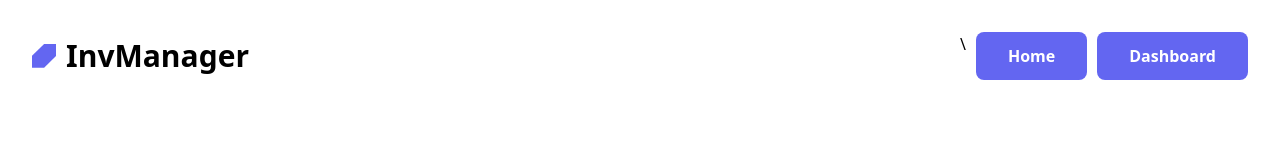
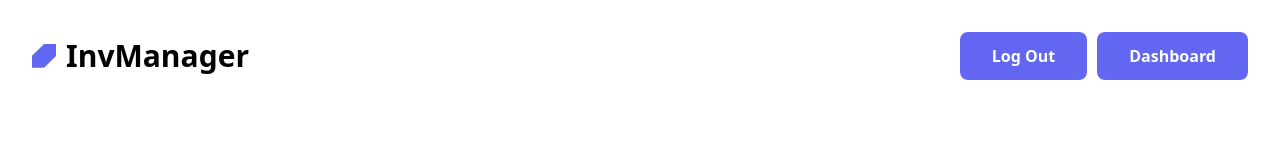
Before and after one commit to ChirayuSahu/inventoryManager, a Next.js app: page / in a window 1280 px wide. Shown: the top 160 px of the page. Built offline with nearby package versions, Linux system fonts and the light colour scheme; no server answers; sample sign-in values are in the browser's storage.

Commit message:
updated handleLogout function

```diff
--- a/app/components/navbar.tsx
+++ b/app/components/navbar.tsx
@@ -3,8 +3,9 @@
 import { useState, useEffect } from 'react'
 import React from 'react'
 import {auth} from '@/app/firebase/config'
-import {User, onAuthStateChanged } from 'firebase/auth'
+import {User, onAuthStateChanged, signOut } from 'firebase/auth'
 import Link from 'next/link'
+import { useRouter } from 'next/navigation'
 
 export const Navbar = () => {
 
@@ -23,6 +24,17 @@ export const Navbar = () => {
         setIsMenuOpen((prev) => !prev);
     };
 
+    const router = useRouter();
+
+    const handleLogout = async () => {
+        try{
+            await signOut(auth);
+            router.push("/sign-in");
+        } catch (error) {
+            console.log(error);
+        }
+    }
+
 
     return (
         <div className="bg-white">
@@ -35,10 +47,16 @@ export const Navbar = () => {
                         InvManager
                     </Link>
 
-                    <div className="-ml-8 hidden flex-col gap-2.5 sm:flex-row sm:justify-center lg:flex lg:justify-start">\
-                    <Link href="/" className="inline-block rounded-lg bg-indigo-500 px-8 py-3 text-center text-sm font-semibold text-white outline-none ring-indigo-300 transition duration-100 hover:bg-indigo-600 focus-visible:ring active:bg-indigo-700 md:text-base">
+                    <div className="-ml-8 hidden flex-col gap-2.5 sm:flex-row sm:justify-center lg:flex lg:justify-start">
+                        {user ? (
+                            <button onClick={handleLogout} className="inline-block rounded-lg bg-indigo-500 px-8 py-3 text-center text-sm font-semibold text-white outline-none ring-indigo-300 transition duration-100 hover:bg-indigo-600 focus-visible:ring active:bg-indigo-700 md:text-base">
+                            Log Out
+                        </button>
+                        ):(
+                            <Link href="/" className="inline-block rounded-lg bg-indigo-500 px-8 py-3 text-center text-sm font-semibold text-white outline-none ring-indigo-300 transition duration-100 hover:bg-indigo-600 focus-visible:ring active:bg-indigo-700 md:text-base">
                                 Home
                             </Link>
+                        )}
                         {user ? (
                             <Link href="/dashboard" className="inline-block rounded-lg bg-indigo-500 px-8 py-3 text-center text-sm font-semibold text-white outline-none ring-indigo-300 transition duration-100 hover:bg-indigo-600 focus-visible:ring active:bg-indigo-700 md:text-base">
                                 Dashboard
```
